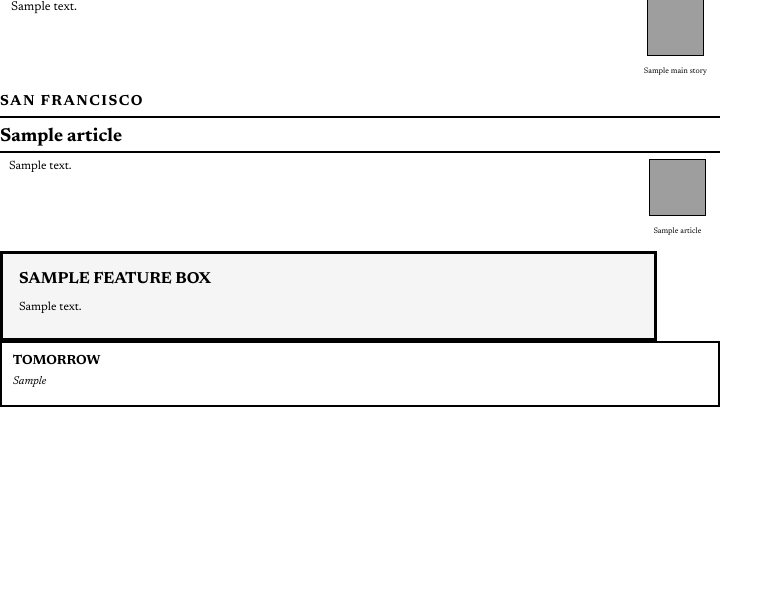
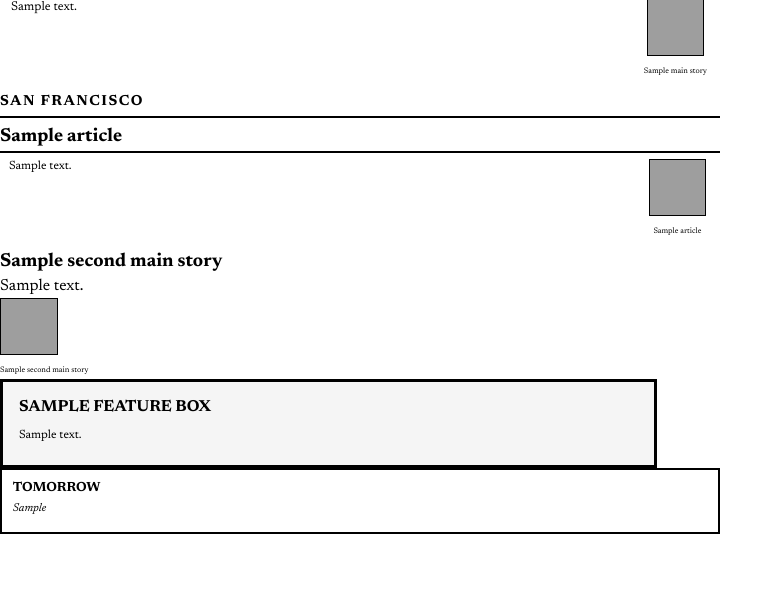
Before and after one commit to tieguy/News-Fixed, a Python web app: template code/templates/newspaper.html in a window 1280 px wide. Shown: the part 286-901 px from the top of the page, without its empty margins (0-783 px from the left). Run offline with Jinja, Linux system fonts and the light colour scheme; the template is opened without the code that fills it: most values are stand-ins (such as "Sample title", 1, 10 or a date in 2020); grey boxes marked "Sample" are stand-in pictures; grey boxes are pictures that could not be loaded.

Commit message:
feat: add second_main_story section to newspaper template
Displays when personalized features are disabled in web version.

Co-Authored-By: Claude Opus 4.5 <noreply@anthropic.com>

```diff
--- a/code/templates/newspaper.html
+++ b/code/templates/newspaper.html
@@ -56,6 +56,22 @@
             </article>
             {% endfor %}
         </div>
+        {% endif %}
+
+        <!-- Second Main Story (shown when personalized features disabled) -->
+        {% if second_main_story %}
+        <article class="second-main-story">
+            <h3 class="second-main-headline">{{ second_main_story.title }}</h3>
+            <div class="second-main-layout">
+                <div class="second-main-content">
+                    {{ second_main_story.content }}
+                </div>
+                <div class="second-main-qr">
+                    <img src="{{ second_main_story.qr_code }}" alt="QR Code" class="qr-code-medium">
+                    <p class="qr-label">{{ second_main_story.source_name }}</p>
+                </div>
+            </div>
+        </article>
         {% endif %}
 
         <!-- Feature Box (only shown when content provided, e.g., sports games) -->
```
